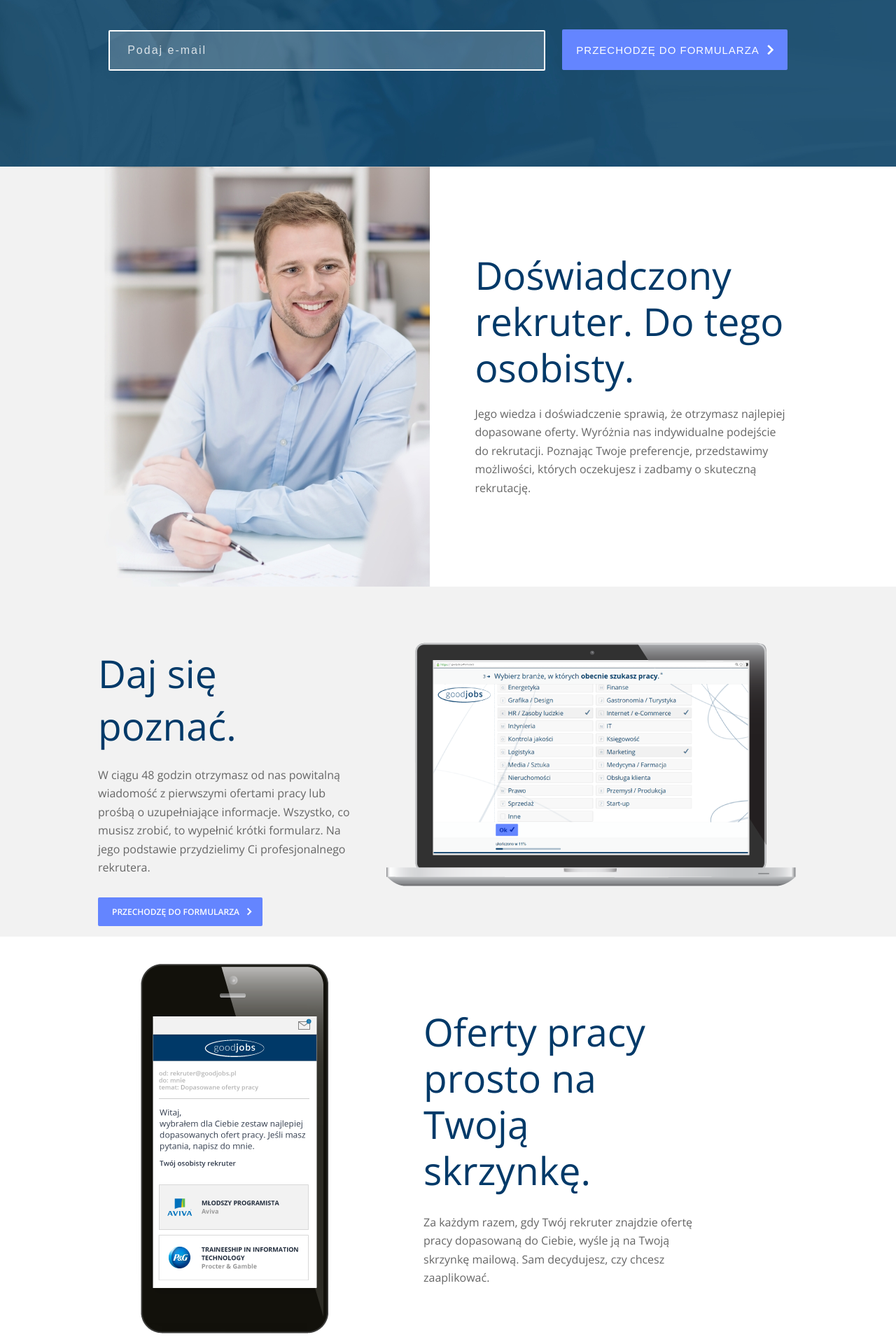
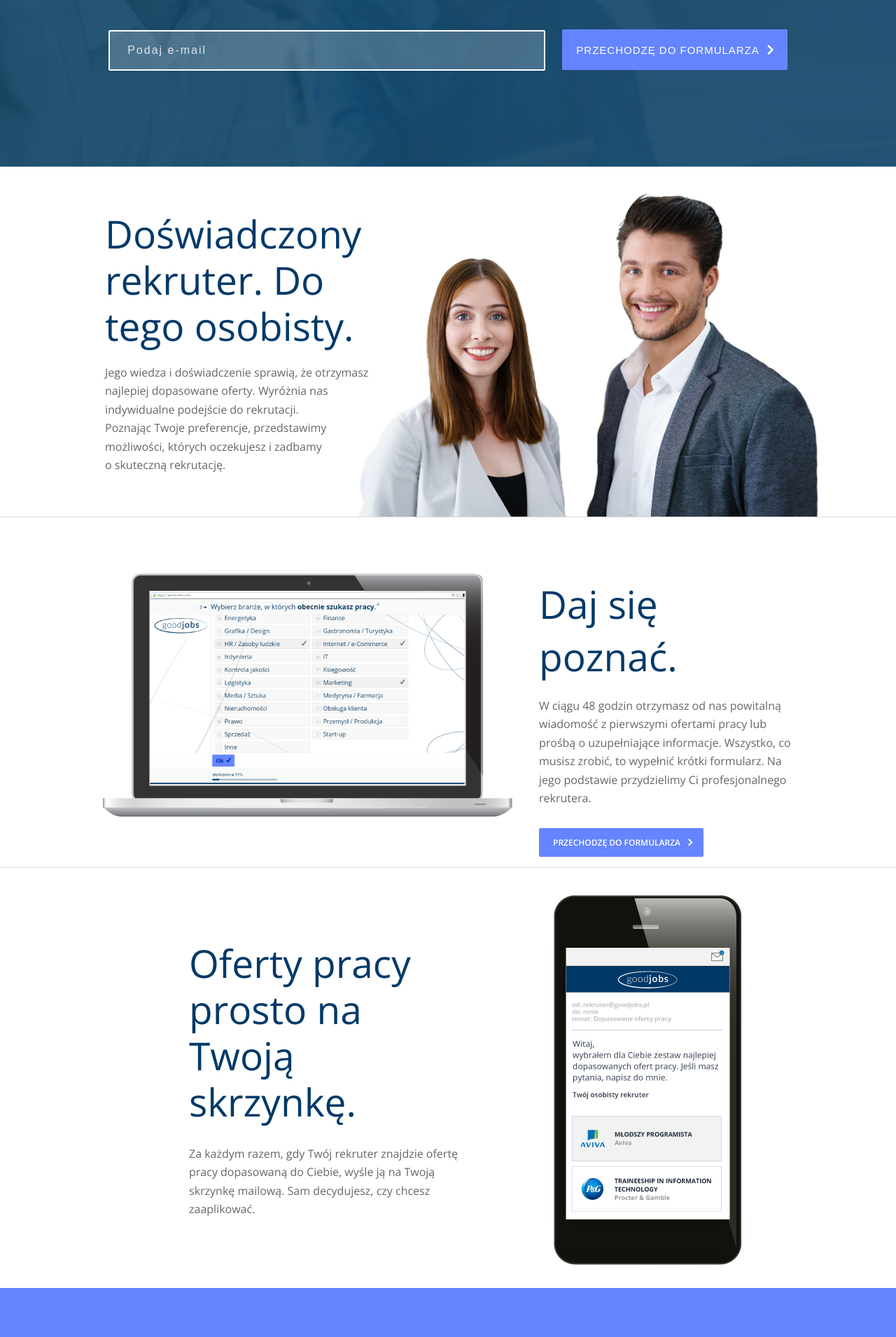
Before and after one commit to isivi/lp27, a Django app: page /a/ in a window 1280 px wide. Shown: the part 362-2272 px from the top of the page at 70% size. Run offline with Django 3.2, Linux system fonts and the light colour scheme; style sheets or scripts are compiled from the project's sources; some libraries are stand-ins or nearby versions.

Commit message:
Landing page changes

```diff
--- a/lp27/lp27_app/static/lp27_app/css/home.less
+++ b/lp27/lp27_app/static/lp27_app/css/home.less
@@ -122,7 +122,7 @@ body {
           color: #ffffff;
 
           &:hover {
-            background-color: #ffffff;
+            background-color: rgba(256, 256, 256, 0.35);
             color: #003968;
           }
         }
@@ -143,6 +143,10 @@ body {
             background-color: #ffffff;
             color: #003968;
             cursor: pointer;
+
+            .arrow {
+              background: url('@{img-path}/strzalka_granatowa_button_duzy.png') center center;
+            }
           }
 
           .arrow {
@@ -158,7 +162,7 @@ body {
       }
 
       .arrow-down {
-        margin: 146px auto 0 auto;
+        margin: 150px auto 0 auto;
         width: 122px;
         height: 58px;
         background: url('@{img-path}/strzalka_w_dol.png') center center;
@@ -171,29 +175,16 @@ body {
   }
 
   .block1 {
-    overflow: auto;
+    border-bottom: 1px solid #dadada;
+    height: 500px;
 
-    .container-left {
-      width: 48%;
-      float: left;
-      background-color: #f2f2f2;
-
-      .img1 {
-        float: right;
-        height: 600px;
-        width: 466px;
-        background: url('@{img-path}/widok_1.jpg') center center;
-      }
-    }
-
-    .container-right {
-      width: 52%;
-      float: right;
+    .container1 {
+      width: 50%;
+      overflow: visible;
 
       .text-container {
-        margin-top: 122px;
-        margin-left: 64px;
-        max-width: 450px;
+        margin-top: 63px;
+        max-width: 430px;
 
         .text1 {
           font-size: 55px;
@@ -210,20 +201,71 @@ body {
         }
       }
     }
+
+    .container2 {
+      width: 50%;
+
+      .img1 {
+        width: 661px;
+        height: 465px;
+        background: url('@{img-path}/rekruterzy.png') no-repeat;
+      }
+    }
+
+    &.version_a {
+      .container1 {
+        float: left;
+
+        .text-container {
+          float: right;
+          margin-right: 60px;
+        }
+      }
+
+      .container2 {
+        float: right;
+
+        .img1 {
+          float: left;
+          position: relative;
+          top: 35px;
+          left: -130px;
+        }
+      }
+    }
+
+    &.version_b {
+      .container1 {
+        float: right;
+
+        .text-container {
+          float: left;
+          margin-left: 60px;
+        }
+      }
+
+      .container2 {
+        float: left;
+
+        .img1 {
+          float: right;
+          position: relative;
+          top: 35px;
+          right: -30px;
+        }
+      }
+    }
   }
 
   .block2 {
     height: 500px;
-    overflow: auto;
-    background-color: #f2f2f2;
+    border-bottom: 1px solid #dadada;
 
-    .container {
-      width: 1000px;
-      margin: auto auto;
+    .container1 {
+      width: 50%;
 
       .text-container {
         margin-top: 86px;
-        float: left;
         max-width: 375px;
 
         .text1 {
@@ -265,16 +307,65 @@ body {
             background-color: #ffffff;
             color: #003968;
             cursor: pointer;
+
+            span {
+              background: url('@{img-path}/strzalka_granatowa_button_maly.png') center center;
+            }
           }
         }
       }
+    }
+
+    .container2{
+      width: 50%;
 
       .img2 {
         margin-top: 75px;
-        float: right;
         height: 357px;
         width: 594px;
         background: url('@{img-path}/widok_2.png') center center;
+      }
+    }
+
+    &.version_a {
+      .container1 {
+        float: right;
+
+        .text-container {
+          float: left;
+          margin-left: 130px;
+        }
+      }
+
+      .container2 {
+        float: left;
+
+        .img2 {
+          float: right;
+          position: relative;
+          right: -95px;
+        }
+      }
+    }
+
+    &.version_b {
+      .container1 {
+        float: left;
+
+        .text-container {
+          float: right;
+          margin-right: 120px;
+        }
+      }
+
+      .container2 {
+        float: right;
+
+        .img2 {
+          float: left;
+          position: relative;
+          left: -95px;
+        }
       }
     }
   }
@@ -290,7 +381,7 @@ body {
 
       .img3 {
         margin-top: 31px;
-        margin-left: 55px;
+        margin-left: 120px;
         float: left;
         height: 542px;
         width: 280px;
@@ -378,13 +469,13 @@ body {
           width: 480px;
 
           &:hover {
-            background-color: #ffffff;
+            background-color: rgba(256, 256, 256, 0.35);
             color: #003968;
           }
         }
 
         button {
-          margin-left: 20px;
+          margin-left: 15px;
           padding: 20px 35px 20px 25px;
           display: inline-block;
           font-size: 15px;
@@ -399,6 +490,10 @@ body {
             background-color: #ffffff;
             color: #003968;
             cursor: pointer;
+
+            .arrow {
+              background: url('@{img-path}/strzalka_granatowa_button_duzy.png') center center;
+            }
           }
 
           .arrow {
@@ -426,9 +521,10 @@ body {
     }
 
     .logos {
-      width: 100%;
-      height: 244px;
-      background: url('@{img-path}/loga.png') center center;
+      margin: auto auto;
+      height: 485px;
+      width: 980px;
+      background: url('@{img-path}/loga_980px.png') center center no-repeat;
       margin-bottom: 42px;
     }
   }
--- a/lp27/lp27_app/templates/lp27_app/block1.html
+++ b/lp27/lp27_app/templates/lp27_app/block1.html
@@ -1,15 +1,15 @@
-<div class="block1">
-    <div class="container-left">
-        <div class="img1"></div>
-    </div>
-    <div class="container-right">
+<div class="block1 {% if version_a %}version_a{% else %}version_b{% endif %}">
+    <div class="container1">
         <div class="text-container">
             <div class="text1">Doświadczony rekruter. Do tego osobisty.</div>
             <div class="text2">
-                Jego wiedza i doświadczenie sprawią, że otrzymasz najlepiej dopasowane oferty. Wyróżnia nas
-                indywidualne podejście do rekrutacji. Poznając Twoje preferencje, przedstawimy możliwości,
-                których oczekujesz i zadbamy o skuteczną rekrutację.
+                Jego wiedza i doświadczenie sprawią, że otrzymasz najlepiej dopasowane oferty. Wyróżnia nas<br/>
+                indywidualne podejście do rekrutacji.<br/>Poznając Twoje preferencje, przedstawimy<br/>możliwości,
+                których oczekujesz i zadbamy<br/>o skuteczną rekrutację.
             </div>
         </div>
     </div>
+    <div class="container2">
+        <div class="img1"></div>
+    </div>
 </div>
--- a/lp27/lp27_app/templates/lp27_app/block2.html
+++ b/lp27/lp27_app/templates/lp27_app/block2.html
@@ -1,5 +1,5 @@
-<div class="block2">
-    <div class="container">
+<div class="block2 {% if version_a %}version_a{% else %}version_b{% endif %}">
+    <div class="container1">
         <div class="text-container">
             <div class="text1">Daj się poznać.</div>
             <div class="text2">
@@ -11,6 +11,8 @@
                 Przechodzę do formularza<span class="arrow-small"></span>
             </a>
         </div>
+    </div>
+    <div class="container2">
         <div class="img2"></div>
     </div>
 </div>
--- a/lp27/lp27_app/templates/lp27_app/block3.html
+++ b/lp27/lp27_app/templates/lp27_app/block3.html
@@ -1,8 +1,5 @@
 <div class="block3">
     <div class="container">
-        {% if version_a %}
-        <div class="img3"></div>
-        {% endif %}
         <div class="text-container">
             <div class="text1">Oferty pracy prosto na Twoją skrzynkę.</div>
             <div class="text2">
@@ -10,8 +7,6 @@
                 Twoją skrzynkę mailową. Sam decydujesz, czy chcesz zaaplikować.
             </div>
         </div>
-        {% if not version_a %}
         <div class="img3"></div>
-        {% endif %}
     </div>
 </div>
--- a/lp27/lp27_app/templates/lp27_app/home.html
+++ b/lp27/lp27_app/templates/lp27_app/home.html
@@ -41,10 +41,10 @@
             </div>
         </div>
         {% if version_a %}
-            {% include 'lp27_app/block1.html' %}
-            {% include 'lp27_app/block2.html' %}
+            {% include 'lp27_app/block1.html' with version_a=version_a only %}
+            {% include 'lp27_app/block2.html' with version_a=version_a only %}
         {% else %}
-            {% include 'lp27_app/block2.html' %}
+            {% include 'lp27_app/block2.html' with version_a=version_a only %}
             {% include 'lp27_app/block1.html' with version_a=version_a only %}
         {% endif %}
         {% include 'lp27_app/block3.html' %}
```
Also changed, not shown: lp27/lp27_app/static/lp27_app/img/loga_980px.png (added), lp27/lp27_app/static/lp27_app/img/rekruterzy.png (added).
